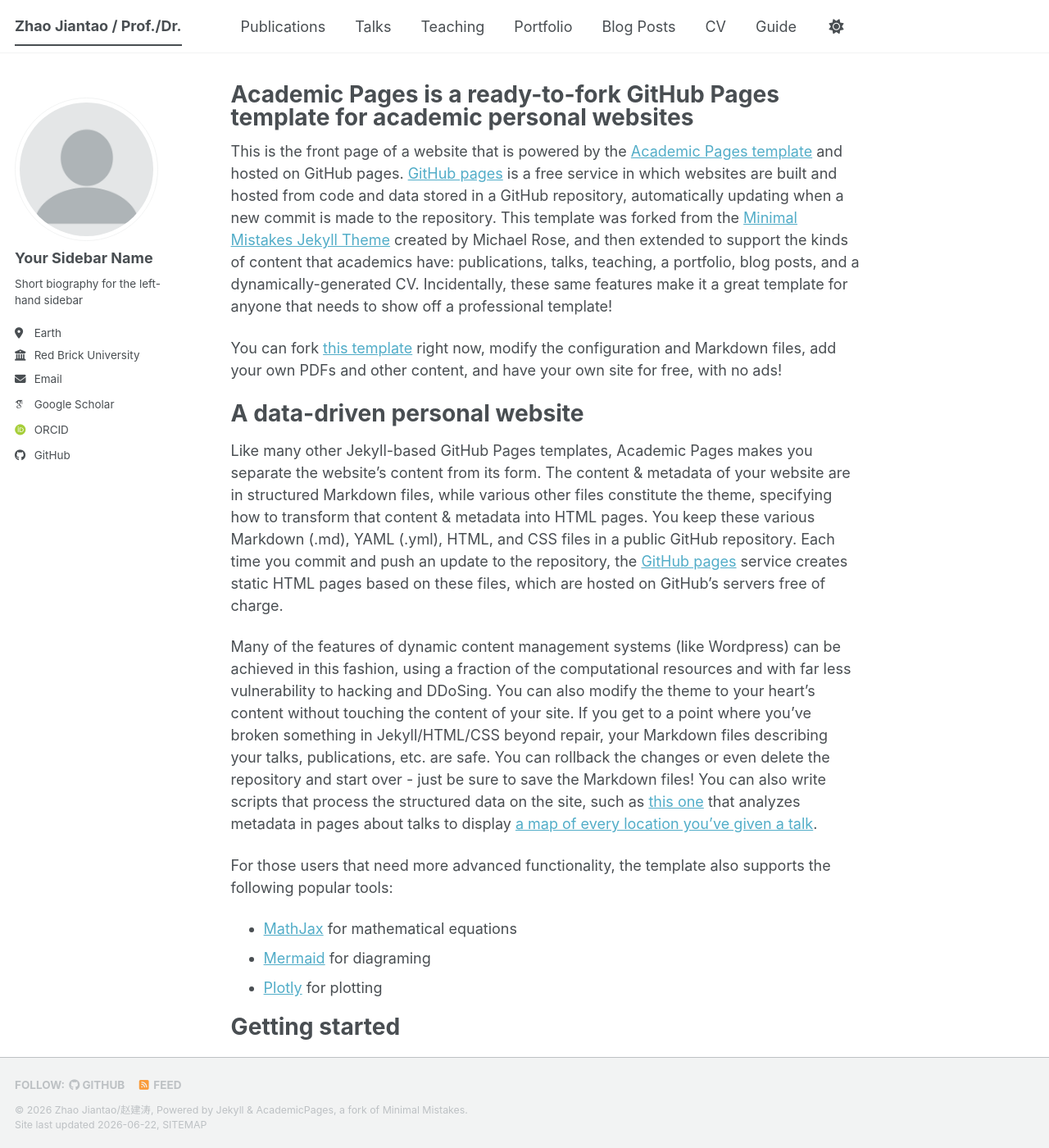
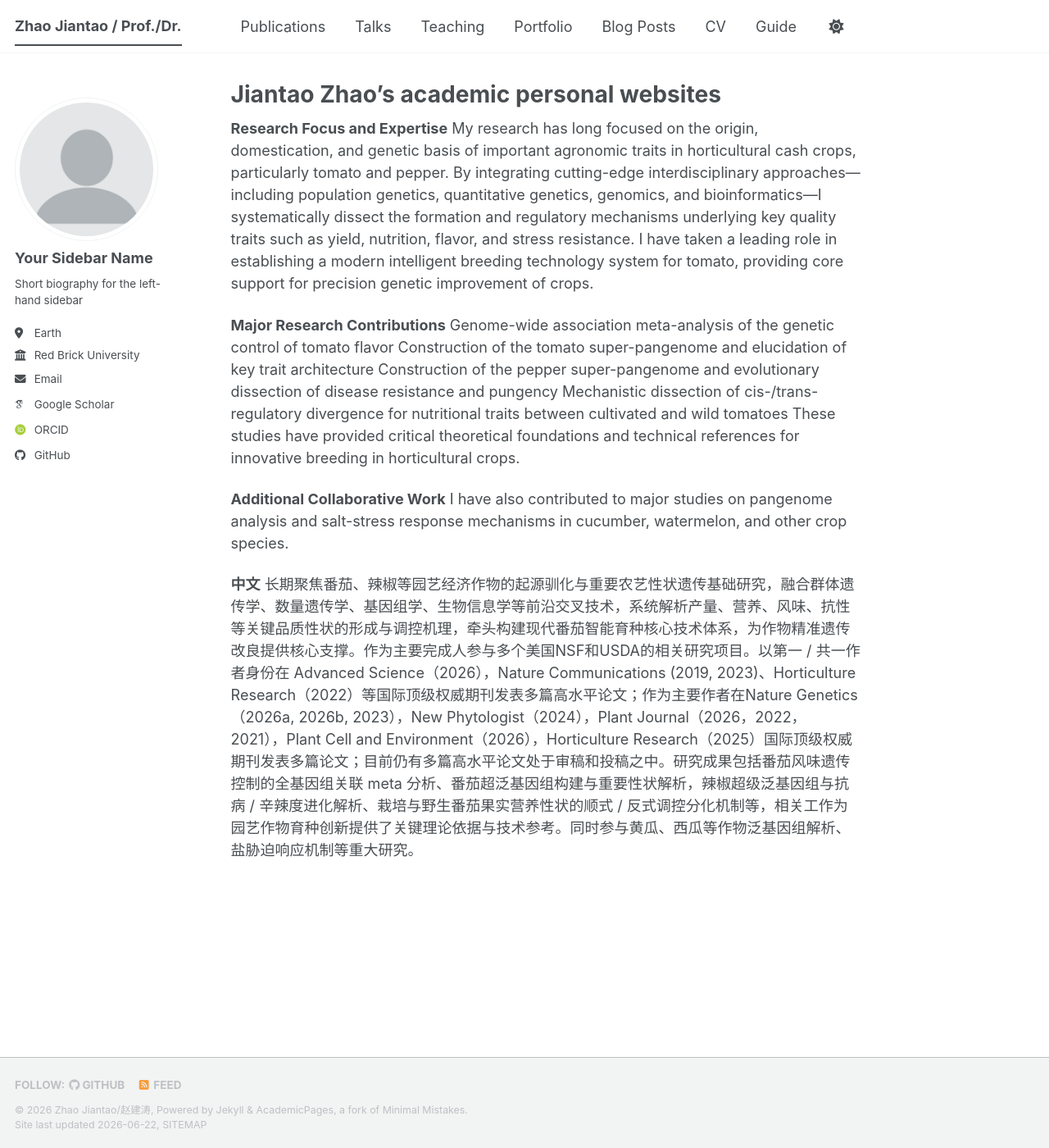
Before and after one commit to JiantaoZhao426/JiantaoZhao426.github.io, a Jekyll site: the page built from _pages/about.md, in a window 1280 px wide and 1400 px high. Shown: the whole window at 82% size. Built offline with Jekyll 4.4.1, drawn with Linux system fonts in a browser that asks for light colours; some web fonts are replaced; a script that is not in the unit is left out; some of the changed text lies outside the part shown.

Commit message:
Update about.md

```diff
--- a/_pages/about.md
+++ b/_pages/about.md
@@ -1,56 +1,24 @@
 ---
 permalink: /
-title: "Academic Pages is a ready-to-fork GitHub Pages template for academic personal websites"
+title: "Jiantao Zhao's academic personal websites"
 author_profile: true
 redirect_from:
   - /about/
   - /about.html
 ---
 
-This is the front page of a website that is powered by the [Academic Pages template](https://github.com/academicpages/academicpages.github.io) and hosted on GitHub pages. [GitHub pages](https://pages.github.com) is a free service in which websites are built and hosted from code and data stored in a GitHub repository, automatically updating when a new commit is made to the repository. This template was forked from the [Minimal Mistakes Jekyll Theme](https://mmistakes.github.io/minimal-mistakes/) created by Michael Rose, and then extended to support the kinds of content that academics have: publications, talks, teaching, a portfolio, blog posts, and a dynamically-generated CV. Incidentally, these same features make it a great template for anyone that needs to show off a professional template!
+**Research Focus and Expertise**
+My research has long focused on the origin, domestication, and genetic basis of important agronomic traits in horticultural cash crops, particularly tomato and pepper. By integrating cutting-edge interdisciplinary approaches—including population genetics, quantitative genetics, genomics, and bioinformatics—I systematically dissect the formation and regulatory mechanisms underlying key quality traits such as yield, nutrition, flavor, and stress resistance. I have taken a leading role in establishing a modern intelligent breeding technology system for tomato, providing core support for precision genetic improvement of crops.
 
- You can fork [this template](https://github.com/academicpages/academicpages.github.io) right now, modify the configuration and Markdown files, add your own PDFs and other content, and have your own site for free, with no ads!
+**Major Research Contributions**
+  Genome-wide association meta-analysis of the genetic control of tomato flavor
+  Construction of the tomato super-pangenome and elucidation of key trait architecture
+  Construction of the pepper super-pangenome and evolutionary dissection of disease resistance and pungency
+  Mechanistic dissection of cis-/trans-regulatory divergence for nutritional traits between cultivated and wild tomatoes
+These studies have provided critical theoretical foundations and technical references for innovative breeding in horticultural crops.
 
-A data-driven personal website
-======
-Like many other Jekyll-based GitHub Pages templates, Academic Pages makes you separate the website's content from its form. The content & metadata of your website are in structured Markdown files, while various other files constitute the theme, specifying how to transform that content & metadata into HTML pages. You keep these various Markdown (.md), YAML (.yml), HTML, and CSS files in a public GitHub repository. Each time you commit and push an update to the repository, the [GitHub pages](https://pages.github.com/) service creates static HTML pages based on these files, which are hosted on GitHub's servers free of charge.
+**Additional Collaborative Work**
+  I have also contributed to major studies on pangenome analysis and salt-stress response mechanisms in cucumber, watermelon, and other crop species.
 
-Many of the features of dynamic content management systems (like Wordpress) can be achieved in this fashion, using a fraction of the computational resources and with far less vulnerability to hacking and DDoSing. You can also modify the theme to your heart's content without touching the content of your site. If you get to a point where you've broken something in Jekyll/HTML/CSS beyond repair, your Markdown files describing your talks, publications, etc. are safe. You can rollback the changes or even delete the repository and start over - just be sure to save the Markdown files! You can also write scripts that process the structured data on the site, such as [this one](https://github.com/academicpages/academicpages.github.io/blob/master/talkmap.ipynb) that analyzes metadata in pages about talks to display [a map of every location you've given a talk](https://academicpages.github.io/talkmap.html).
-
-For those users that need more advanced functionality, the template also supports the following popular tools:
-- [MathJax](https://www.mathjax.org/) for mathematical equations
-- [Mermaid](https://mermaid.js.org/) for diagraming
-- [Plotly](https://plotly.com/javascript/) for plotting
-
-Getting started
-======
-1. Register a GitHub account if you don't have one and confirm your e-mail (required!)
-1. Fork [this template](https://github.com/academicpages/academicpages.github.io) by clicking the "Use this template" button in the top right.
-1. Go to the repository's settings (rightmost item in the tabs that start with "Code", should be below "Unwatch"). Rename the repository "[your GitHub username].github.io", which will also be your website's URL.
-1. Set site-wide configuration and create content & metadata (see below -- also see [this set of diffs](https://archive.is/3TPas) showing what files were changed to set up [an example site](https://getorg-testacct.github.io) for a user with the username "getorg-testacct")
-1. Upload any files (like PDFs, .zip files, etc.) to the files/ directory. They will appear at https://[your GitHub username].github.io/files/example.pdf.
-1. Check status by going to the repository settings, in the "GitHub pages" section
-
-Site-wide configuration
-------
-The main configuration file for the site is in the base directory in [_config.yml](https://github.com/academicpages/academicpages.github.io/blob/master/_config.yml), which defines the content in the sidebars and other site-wide features. You will need to replace the default variables with ones about yourself and your site's github repository. The configuration file for the top menu is in [_data/navigation.yml](https://github.com/academicpages/academicpages.github.io/blob/master/_data/navigation.yml). For example, if you don't have a portfolio or blog posts, you can remove those items from that navigation.yml file to remove them from the header.
-
-Create content & metadata
-------
-For site content, there is one Markdown file for each type of content, which are stored in directories like _publications, _talks, _posts, _teaching, or _pages. For example, each talk is a Markdown file in the [_talks directory](https://github.com/academicpages/academicpages.github.io/tree/master/_talks). At the top of each Markdown file is structured data in YAML about the talk, which the theme will parse to do lots of cool stuff. The same structured data about a talk is used to generate the list of talks on the [Talks page](https://academicpages.github.io/talks), each [individual page](https://academicpages.github.io/talks/2012-03-01-talk-1) for specific talks, the talks section for the [CV page](https://academicpages.github.io/cv), and the [map of places you've given a talk](https://academicpages.github.io/talkmap.html) (if you run this [python file](https://github.com/academicpages/academicpages.github.io/blob/master/talkmap.py) or [Jupyter notebook](https://github.com/academicpages/academicpages.github.io/blob/master/talkmap.ipynb), which creates the HTML for the map based on the contents of the _talks directory).
-
-**Markdown generator**
-
-The repository includes [a set of Jupyter notebooks](https://github.com/academicpages/academicpages.github.io/tree/master/markdown_generator
-) that converts a CSV containing structured data about talks or presentations into individual Markdown files that will be properly formatted for the Academic Pages template. The sample CSVs in that directory are the ones I used to create my own personal website at stuartgeiger.com. My usual workflow is that I keep a spreadsheet of my publications and talks, then run the code in these notebooks to generate the Markdown files, then commit and push them to the GitHub repository.
-
-How to edit your site's GitHub repository
-------
-Many people use a git client to create files on their local computer and then push them to GitHub's servers. If you are not familiar with git, you can directly edit these configuration and Markdown files directly in the github.com interface. Navigate to a file (like [this one](https://github.com/academicpages/academicpages.github.io/blob/master/_talks/2012-03-01-talk-1.md) and click the pencil icon in the top right of the content preview (to the right of the "Raw | Blame | History" buttons). You can delete a file by clicking the trashcan icon to the right of the pencil icon. You can also create new files or upload files by navigating to a directory and clicking the "Create new file" or "Upload files" buttons.
-
-Example: editing a Markdown file for a talk
-![Editing a Markdown file for a talk](/images/editing-talk.png)
-
-For more info
-------
-More info about configuring Academic Pages can be found in [the guide](https://academicpages.github.io/markdown/), the [growing wiki](https://github.com/academicpages/academicpages.github.io/wiki), and you can always [ask a question on GitHub](https://github.com/academicpages/academicpages.github.io/discussions). The [guides for the Minimal Mistakes theme](https://mmistakes.github.io/minimal-mistakes/docs/configuration/) (which this theme was forked from) might also be helpful.
+**中文**
+长期聚焦番茄、辣椒等园艺经济作物的起源驯化与重要农艺性状遗传基础研究，融合群体遗传学、数量遗传学、基因组学、生物信息学等前沿交叉技术，系统解析产量、营养、风味、抗性等关键品质性状的形成与调控机理，牵头构建现代番茄智能育种核心技术体系，为作物精准遗传改良提供核心支撑。作为主要完成人参与多个美国NSF和USDA的相关研究项目。以第一 / 共一作者身份在 Advanced Science（2026），Nature Communications (2019, 2023)、Horticulture Research（2022）等国际顶级权威期刊发表多篇高水平论文；作为主要作者在Nature Genetics（2026a, 2026b, 2023），New Phytologist（2024），Plant Journal（2026，2022，2021），Plant Cell and Environment（2026），Horticulture Research（2025）国际顶级权威期刊发表多篇论文；目前仍有多篇高水平论文处于审稿和投稿之中。研究成果包括番茄风味遗传控制的全基因组关联 meta 分析、番茄超泛基因组构建与重要性状解析，辣椒超级泛基因组与抗病 / 辛辣度进化解析、栽培与野生番茄果实营养性状的顺式 / 反式调控分化机制等，相关工作为园艺作物育种创新提供了关键理论依据与技术参考。同时参与黄瓜、西瓜等作物泛基因组解析、盐胁迫响应机制等重大研究。
```
